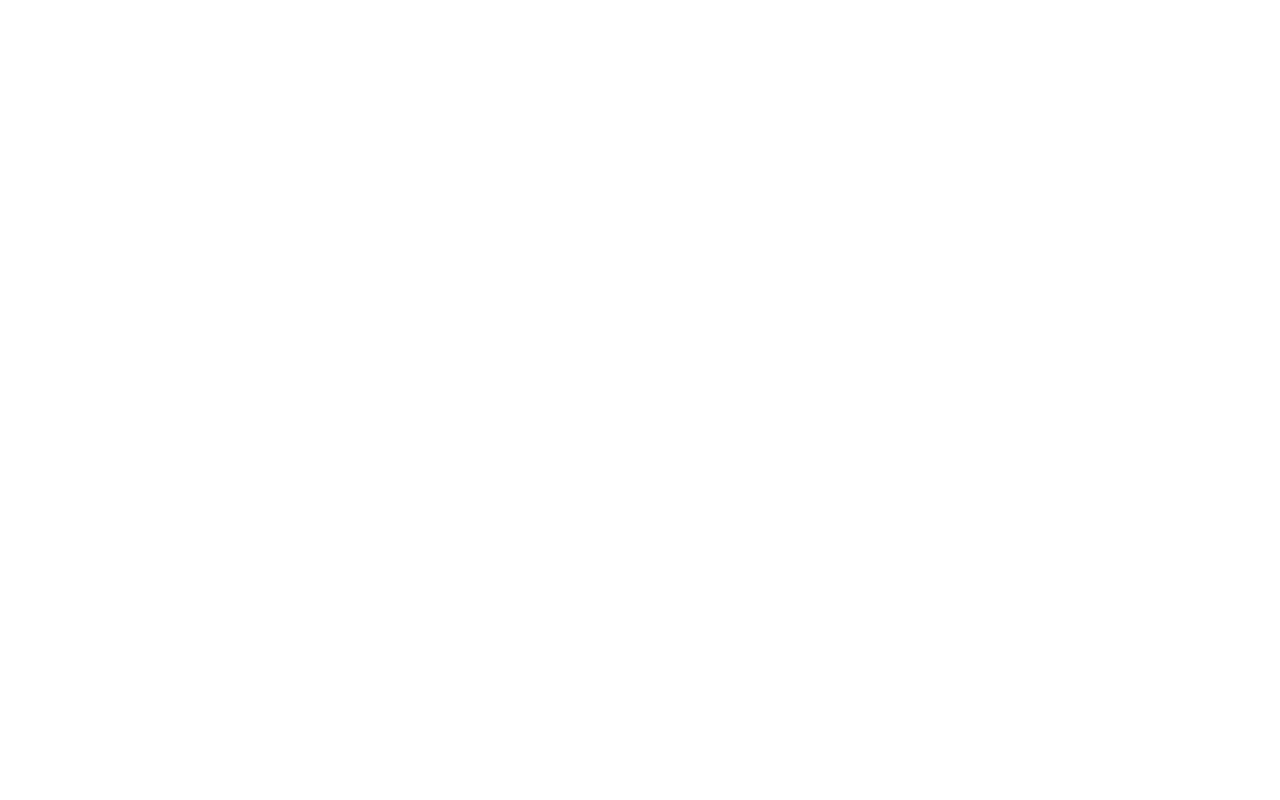
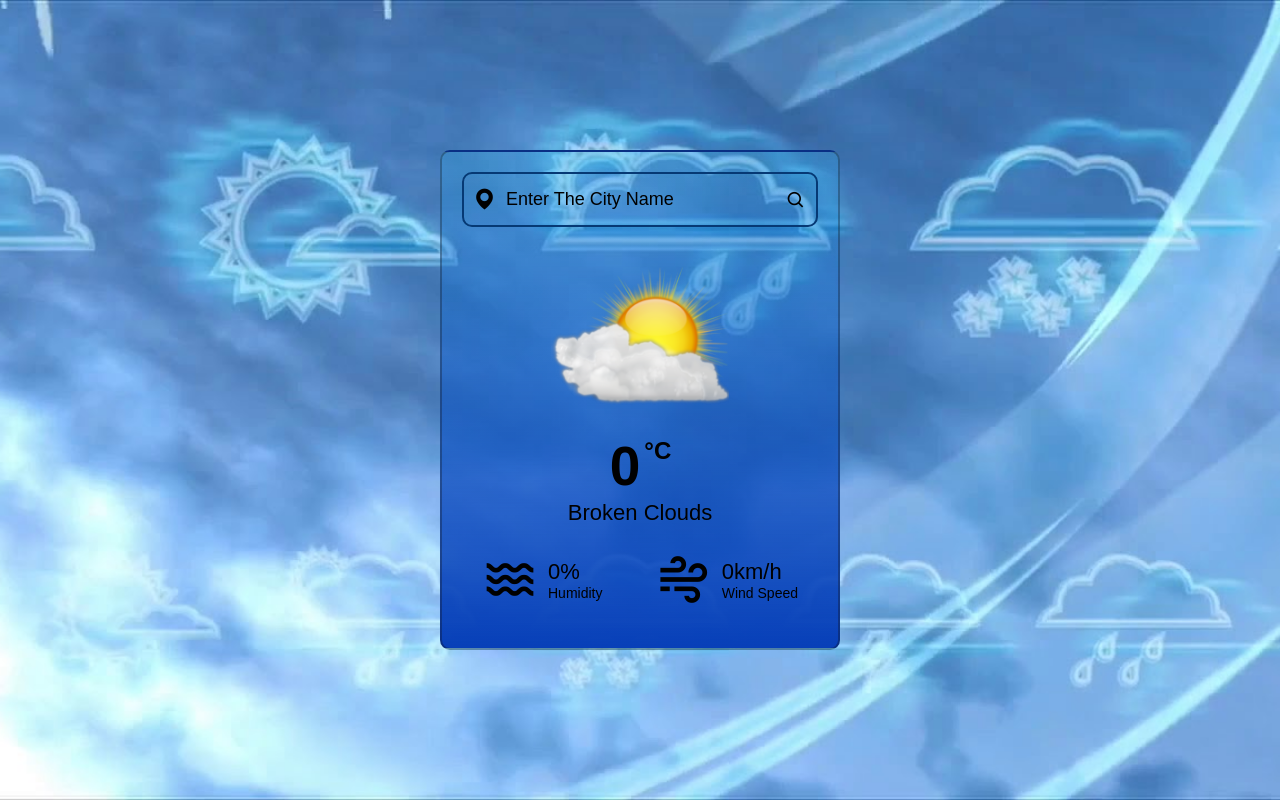
Before and after one commit to Lalitha9300/Live-Weather, a plain HTML site: page index.html in a window 1280 px wide. Drawn offline with nearby package versions, Linux system fonts and the light colour scheme.

Commit message:
Adding code and assets

```diff
--- a/index.html
+++ b/index.html
@@ -3,9 +3,50 @@
 <head>
     <meta charset="UTF-8">
     <meta name="viewport" content="width=device-width, initial-scale=1.0">
-    <title>Document</title>
+    <title>LIVE WEATHER</title>
+    <link rel="stylesheet" href="style.css">
+    <link href='https://unpkg.com/boxicons@2.1.4/css/boxicons.min.css' rel='stylesheet'>
 </head>
 <body>
+    <div class="container">
+        <div class="search-box">
+            <i class='bx bxs-map'></i>
+            <input type="text" placeholder="Enter the City Name">
+            <button class="bx bx-search" title="Title"></button>
+        </div>
 
+        <div class="weather-box">
+            <div class="box">
+                <div class="info-weather">
+                    <div class="weather"></div>
+                    <img src="./assets/cloud.png" alt="Default">
+                    <p class="temperature">0 <span>°C</span></p>
+                    <p class="description">Broken Clouds</p>
+                </div>
+            </div>
+        </div>
+        <div class="weather-details">
+            <div class="humidity">
+                <i class='bx bx-water'></i>
+                <div class="text">
+                    <div class="info-humidity">
+                        <span>0%</span>
+                        <p>Humidity</p>
+                    </div>
+                </div>
+            </div>
+            <div class="wind">
+                <i class='bx bx-wind'></i>
+                <div class="text">
+                    <div class="info-wind">
+                        <span>0km/h</span>
+                        <p>Wind Speed</p>
+                    </div>
+                </div>
+            </div>
+        </div>
+    </div>
+
+    <script src="./script.js"></script>
 </body>
 </html>
--- a/script.js
+++ b/script.js
@@ -0,0 +1,44 @@
+const container = document.querySelector('.container');
+const search = document.querySelector('.search-box button');
+const weatherBox = document.querySelector('.weather-box');
+const weatherDetails = document.querySelector('.weather-details');
+
+search.addEventListener('click',()=>{
+    const APIKey ='a0bc8605d7f642ab9f6552b1f38aaef3';
+    const city=document.querySelector('.search-box input').value;
+
+    if(city=='')
+    return;
+
+    fetch(`https://api.openweathermap.org/data/2.5/weather?q=${city}&units=metric&appid=${APIKey}`).then(response => response.json()).then(json => {
+
+        const image = document.querySelector('.weather-box img');
+        const temperature = document.querySelector('.weather-box .temperature');
+        const description = document.querySelector('.weather-box .description');
+        const humidity = document.querySelector('.weather-details .humidity span');
+        const wind = document.querySelector('.weather-details .wind span');
+
+        switch (json.weather[0].main) {
+            case 'Clear':
+                image.src = "assets/clear.png";
+                break;
+            case 'Rain':
+                image.src = "assets/rain.png";
+                break;
+            case 'Snow':
+                image.src = "assets/snow.png";
+                break;
+            case 'Clouds':
+                image.src = "assets/cloud.png";
+                break;
+            case 'Mist':
+                image.src = "assets/mist.png";
+                break;
+            case 'Haze':
+                image.src = "assets/mist.png";
+                break;
+            default:
+                image.src = 'assets/cloud.png';
+        }
+    })
+})
--- a/style.css
+++ b/style.css
@@ -0,0 +1,131 @@
+*{
+    margin: 0;
+    padding: 0;
+    box-sizing: border-box;
+    font-family: sans-serif;
+}
+body{
+    display: flex;
+    justify-content: center;
+    align-items: center;
+    min-height: 100vh;
+    background-image: url(./assets/background.jpg);
+    background-size: cover;
+    background-position: center;
+}
+.container{
+    height: 500px;
+    width: 400px;
+    background: linear-gradient(rgba(54, 177, 235, 0.274), rgb(7, 63, 184));
+    border: 2px solid rgb(14, 13, 13,.3);
+    position: relative;
+    padding: 20px;
+    border-radius: 10px;
+}
+.search-box{
+    position: relative;
+    height: 55px;
+    width: 100%;
+    /* background-color: blue; */
+    display: flex;
+    align-items: center;
+}
+.search-box i{
+    position: absolute;
+    left: 10px;
+    font-size: 25px;
+
+}
+.search-box input{
+    position: absolute;
+    height: 100%;
+    width: 100%;
+    background: transparent;
+    border: 2px solid rgb(6, 57, 116);
+    /* outline: none; */
+    border-radius: 10px;
+    font-size: 18px;
+    font-weight: 500;
+    color: black;
+    text-transform: uppercase;
+    padding: 0 47px 0 42px;
+}
+.search-box button{
+    position: absolute;
+    right: 0;
+    height: 100%;
+    width: 40px;
+    background: transparent;
+    border: none;
+    outline: none;
+    font-size: 20px;
+    /* color: rgb(6, 57, 116); */
+    padding:0 10px 0 6px;
+    cursor: pointer;
+}
+.search-box input::placeholder{
+    color: black;
+    text-transform: capitalize;
+}
+.weather-box{
+    text-align: center;
+    margin: 40px 0;
+}
+.weather-box img{
+    width: 50%;
+}
+.weather-box .temperature{
+    position: relative;
+    top: -30px;
+    font-size: 55px;
+    line-height: 1;
+    font-weight: 700;
+    margin: 20px 0 6px -30px;
+}
+.weather-box .temperature span{
+position: absolute;
+font-size: 24px;
+margin-left: 4px;
+}
+.weather-box .description{
+    position: relative;
+    top: -30px;
+    font-size: 22px;
+    font-weight: 500;
+    text-transform: capitalize;
+}
+.weather-details{
+    position: absolute;
+    bottom: 40px;
+    left: 0;
+    width: 100%;
+    padding: 0 20px;
+    display: flex;
+}
+.weather-details .humidity,
+.weather-details .wind{
+    display: flex;
+    align-items: center;
+    width: 50%;
+}
+.weather-details .humidity{
+    padding-left: 20px;
+    justify-content: flex-start;
+}
+.weather-details .wind{
+    padding-right: 20px;
+    justify-content: flex-end;
+}
+.weather-details i{
+    font-size: 56px;
+    margin-right: 10px;
+}
+.weather-details span{
+    display: inline-block;
+    font-size: 22px;
+    font-weight: 500;
+}
+.weather-details p{
+    font-size: 14px;
+    font-weight: 500;
+}
```
Also changed, not shown: assets/background.jpg (added), assets/clear.png (added), assets/cloud.png (added), assets/mist.png (added), assets/rain.png (added), assets/snow.png (added).
